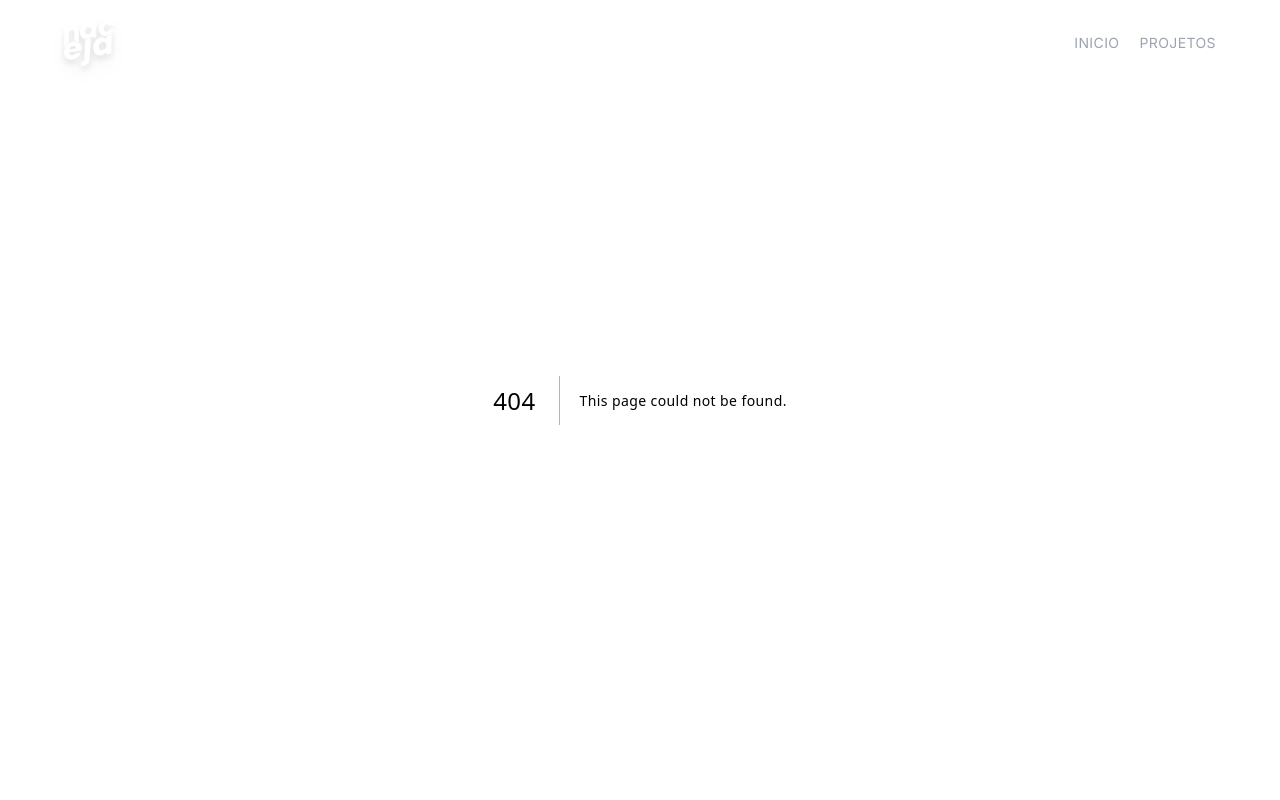
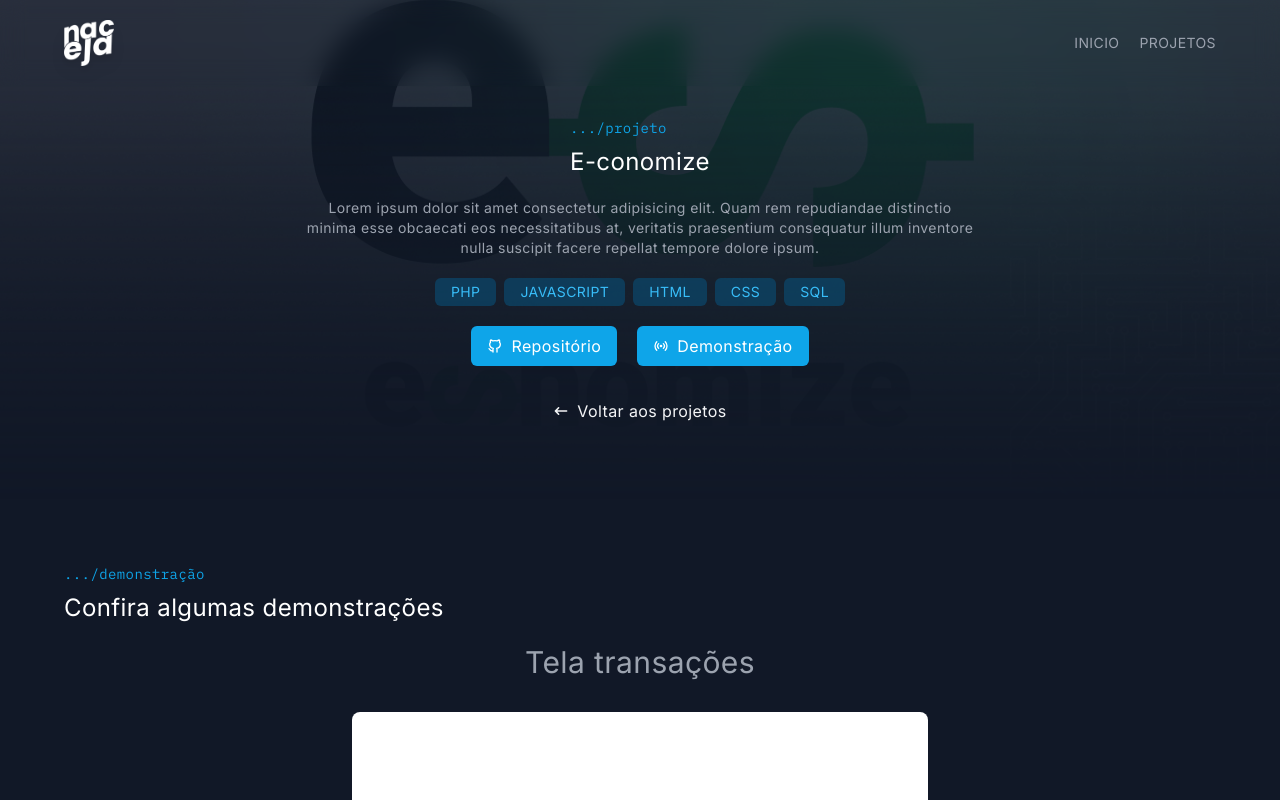
Before and after one commit to MrNaceja/portfolio-naceja, a Next.js app: page /projetos/economize in a window 1280 px wide. Before the commit this address had no page. Shown: the top 800 px of the page. Built offline with nearby package versions, Linux system fonts and the light colour scheme.

Commit message:
Finalizado página detalhes projeto

```diff
--- a/src/app/globals.css
+++ b/src/app/globals.css
@@ -12,11 +12,20 @@
   @apply mx-auto w-full max-w-[1200px] px-6
 }
 
-.mask-gradient {
+.mask-gradient-r {
   mask-image: linear-gradient(to right, black, transparent);
 }
+.mask-gradient-l {
+  mask-image: linear-gradient(to left, black, transparent);
+}
+.mask-gradient-b {
+  mask-image: linear-gradient(to bottom, black, transparent);
+}
+.mask-gradient-t {
+  mask-image: linear-gradient(to top, black, transparent);
+}
 
-.mask-gradient:hover {
+[class*="mask-gradient-"]:hover {
   mask-image: none;
 }
 
--- /dev/null
+++ b/src/app/projetos/[slug]/page.tsx
@@ -0,0 +1,54 @@
+import { Badge } from "@components/global/Badge";
+import { Button } from "@components/global/Button";
+import { SectionDescriptive } from "@components/global/SectionDescriptive";
+import { TECHS } from "@utils/models/TechDTO";
+import { TbBrandGithub } from 'react-icons/tb'
+import { HiOutlineStatusOnline, HiArrowNarrowLeft } from 'react-icons/hi'
+import Link from "next/link";
+import { ProjectDemosSection } from "@components/projects/ProjectDemosSection";
+
+export default function ProjectPage() {
+    return (
+        <>
+            <SectionDescriptive
+                title="E-conomize"
+                subtitle="projeto"
+                full
+                className="h-[600px] md:h-[500px] items-center justify-end px-16 relative"
+            >
+                <figure
+                    className="absolute inset-0 z-[-1] mask-gradient-b"
+                    style={{
+                        background: 'url(/images/hero_bg.png) no-repeat center/cover, url(/images/project_economize.png) no-repeat center/cover',
+                    }}
+                />
+                <p className="text-gray-400 text-sm max-w-2xl text-center">Lorem ipsum dolor sit amet consectetur adipisicing elit. Quam rem repudiandae distinctio minima esse obcaecati eos necessitatibus at, veritatis praesentium consequatur illum inventore nulla suscipit facere repellat tempore dolore ipsum.</p>
+                <div className="flex flex-wrap w-full max-w-[500px] gap-2 items-center justify-center">
+                    {TECHS.map((tech, index) => <Badge label={tech.name} key={index}/>)}
+                </div>
+                <div className="flex justify-between gap-5">
+                    <a href="www.github.com" target="_blank">
+                        <Button>
+                            <TbBrandGithub />
+                            Repositório
+                        </Button>
+                    </a>
+                    <a href="www.github.com" target="_blank">
+                        <Button>
+                            <HiOutlineStatusOnline />
+                            Demonstração
+                        </Button>
+                    </a>
+                </div>
+                <Link href='/projetos' className={`
+                    flex gap-2 items-center border border-transparent p-3 rounded-md
+                    hover:gap-3 transition-all
+                `}>
+                    <HiArrowNarrowLeft />
+                    Voltar aos projetos
+                </Link>
+            </SectionDescriptive>
+            <ProjectDemosSection />
+        </>
+    )
+}
--- a/src/components/home/HeroSection.tsx
+++ b/src/components/home/HeroSection.tsx
@@ -4,6 +4,8 @@ import { Button } from "@components/global/Button"
 import { HiArrowNarrowRight } from 'react-icons/hi'
 import { TbBrandGithub, TbBrandWhatsapp, TbBrandFacebook, TbBrandInstagram, TbBrandLinkedin } from 'react-icons/tb'
 import { TECHS } from "@utils/models/TechDTO"
+
+import PhotoPerfil from '/public/images/perfil_naceja_animated.gif'
 
 const CONTACTS = [
     {
@@ -30,8 +32,8 @@ const CONTACTS = [
 
 export const HeroSection = () => {
     return (
-        <section className="lg:h-screen bg-cover bg-no-repeat bg-center bg-hero-image bg-sky-500 bg-blend-multiply w-full flex flex-col justify-end py-32">
-            <main className="container flex justify-between flex-col-reverse md:flex-row items-center gap-3">
+        <section className="lg:h-screen bg-cover bg-no-repeat bg-center bg-hero-image bg-sky-500 bg-blend-multiply w-full flex flex-col py-32 justify-end">
+            <main className="container flex justify-between flex-col-reverse md:flex-row items-center gap-3 h-full">
                 <div className="flex flex-col w-full lg:w-2/4 gap-1 text-center sm:text-left">
                     <h2 className="text-sky-500 text-2xl">Olá, me chamo</h2>
                     <h1 className="text-3xl mb-4">Eduardo Toriani</h1>
@@ -63,11 +65,11 @@ export const HeroSection = () => {
                    </div>
                 </div>
                 <Image
-                    src='/images/avatar_naceja.png'
+                    src={PhotoPerfil}
                     alt="Imagem de perfil do Naceja"
                     width={300}
                     height={300}
-                    className="rounded-md bg-sky-400 object-cover shadow-2xl"
+                    className="rounded-md object-cover md:-translate-y-16"
                 />
             </main>
         </section>
--- a/src/components/home/HighlightedProjectsSection.tsx
+++ b/src/components/home/HighlightedProjectsSection.tsx
@@ -53,7 +53,7 @@ export const HighlightedProjectsSection = () => {
                                         })
                                     }
                                     </div>
-                                    <Link href='/projetos/economize' className="flex gap-2 items-center self-center md:self-start" target="_blank">
+                                    <Link href='/projetos/economize' className="flex gap-2 items-center self-center md:self-start transition-colors hover:text-sky-500" target="_blank">
                                         Visualizar
                                         <BsArrowUpRight />
                                     </Link>
@@ -66,7 +66,7 @@ export const HighlightedProjectsSection = () => {
             </main>
             <div className="flex gap-2 items-center justify-center md:justify-start">
                 <span className="text-gray-300">Se interressou?</span>
-                <Link href='/projetos' target="_blank" className="flex gap-2 items-center">
+                <Link href='/projetos' target="_blank" className="flex gap-2 items-center hover:text-sky-500 transition-colors">
                     Visualizar todos
                     <BsArrowUpRight />
                 </Link>
--- a/src/components/projects/ProjectCard.tsx
+++ b/src/components/projects/ProjectCard.tsx
@@ -5,7 +5,7 @@ export const ProjectCard = () => {
         <div className={`
             rounded-lg h-[430px] overflow-hidden bg-slate-700 border border-transparent hover:border-sky-500
             group transition-all duration-200 cursor-pointer flex flex-col opacity-50 hover:opacity-100
-            hover:shadow-md scale-95 hover:scale-100 mask-gradient
+            hover:shadow-md scale-95 hover:scale-100 mask-gradient-r
         `}>
             <div className="w-full h-52 overflow-hidden">
                 <Image
--- /dev/null
+++ b/src/components/projects/ProjectDemosSection.tsx
@@ -0,0 +1,40 @@
+import { Divider } from "@components/global/Divider"
+import { SectionDescriptive } from "@components/global/SectionDescriptive"
+import Image from "next/image"
+
+const DEMOS = [
+    {
+        title: 'Tela transações',
+        demoImg: '/images/project_economize.png'
+    },
+    {
+        title: 'Tela contas',
+        demoImg: '/images/project_economize.png'
+    },
+]
+
+export const ProjectDemosSection = () => {
+    return (
+        <SectionDescriptive
+            title="Confira algumas demonstrações"
+            subtitle="demonstração"
+        >
+            {
+                DEMOS.map(demo => (
+                    <section key={demo.title} className="flex flex-col gap-8 items-center">
+                        <h2 className="text-2xl md:text-3xl font-medium text-gray-400">{ demo.title }</h2>
+                        <Image
+                            src={demo.demoImg}
+                            alt={`Imagem de demonstração ${demo.title}`}
+                            height={672}
+                            width={1080}
+                            className="w-1/2 aspect-auto rounded-lg object-cover"
+                            unoptimized
+                        />
+                        <Divider />
+                    </section>
+                ))
+            }
+        </SectionDescriptive>
+    )
+}
```
Also changed, not shown: public/images/perfil_naceja_animated.gif (added).
